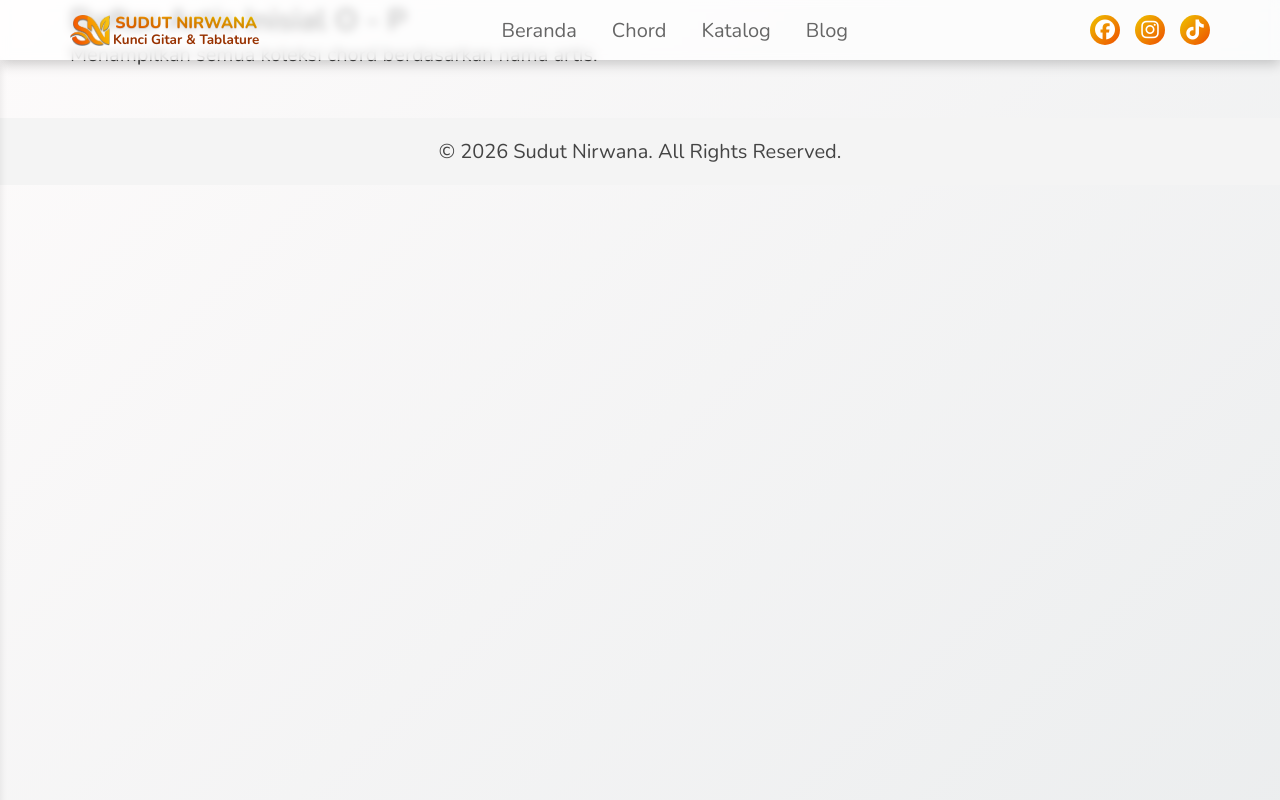
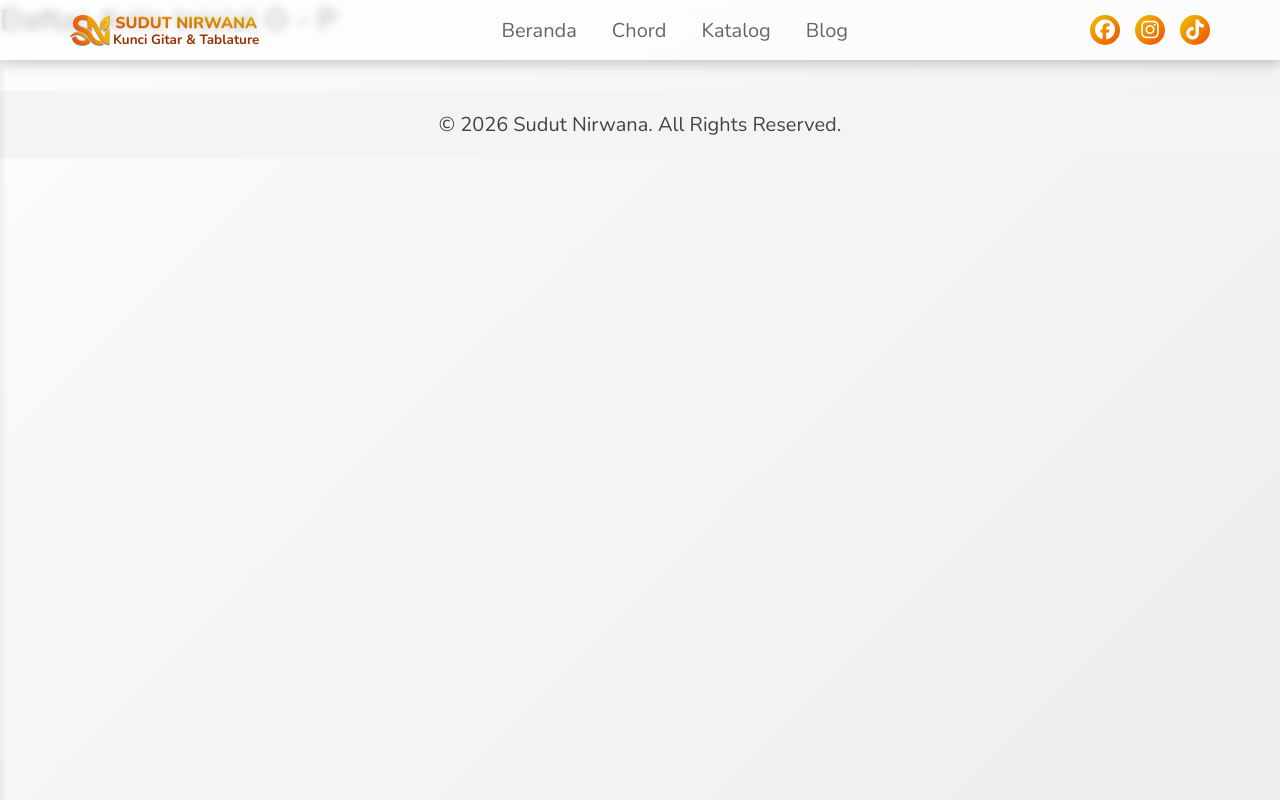
Before and after one commit to sudut-nirwana/sudut-nirwana-main, a Jekyll site: the page built from artis/o-p.md, in a window 1280 px wide. Shown: the top 800 px of the page. Built offline with Jekyll 4.4.1, drawn with Linux system fonts in a browser that asks for light colours.

Commit message:
Update o-p.md

```diff
--- a/artis/o-p.md
+++ b/artis/o-p.md
@@ -1,28 +1,5 @@
 ---
-layout: default
-title: "Chord Gitar Artis O - P"
+layout: daftar-artis
+title: "O - P"
 permalink: /artis/o-p/
 ---
-<link rel="stylesheet" href="{{ '/assets/css/chord-style.css' | relative_url }}">
-<div class="container alphabet-page">
-  <div class="section-header">
-    <h2 class="reveal up">Daftar Artis <strong>Inisial O - P</strong></h2>
-    <p class="reveal up">Menampilkan semua koleksi chord berdasarkan nama artis.</p>
-  </div>
-
-  <div class="chord-grid-container reveal up">
-    {% assign sorted_chords = site.chord | sort: "artist" %}
-    {% for item in sorted_chords %}
-      {% assign initial = item.artist | slice: 0 | upcase %}
-      {% if initial == "O" or initial == "P" %}
-        <div class="chord-item-card">
-          <a href="{{ item.url | relative_url }}">
-            <span class="artist-name">{{ item.artist }}</span>
-            <span class="song-title">{{ item.title }}</span>
-            <span class="view-chord">Lihat Chord →</span>
-          </a>
-        </div>
-      {% endif %}
-    {% endfor %}
-  </div>
-</div>
```
